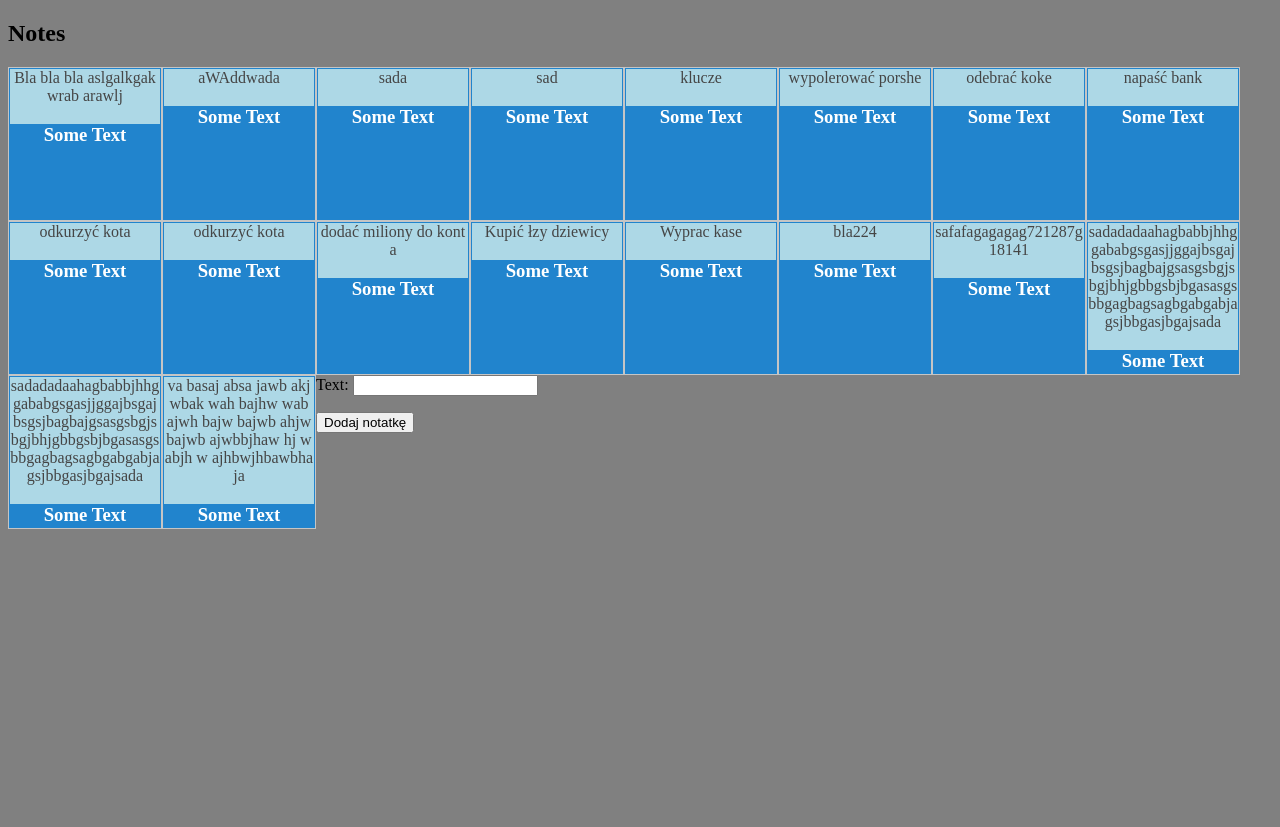
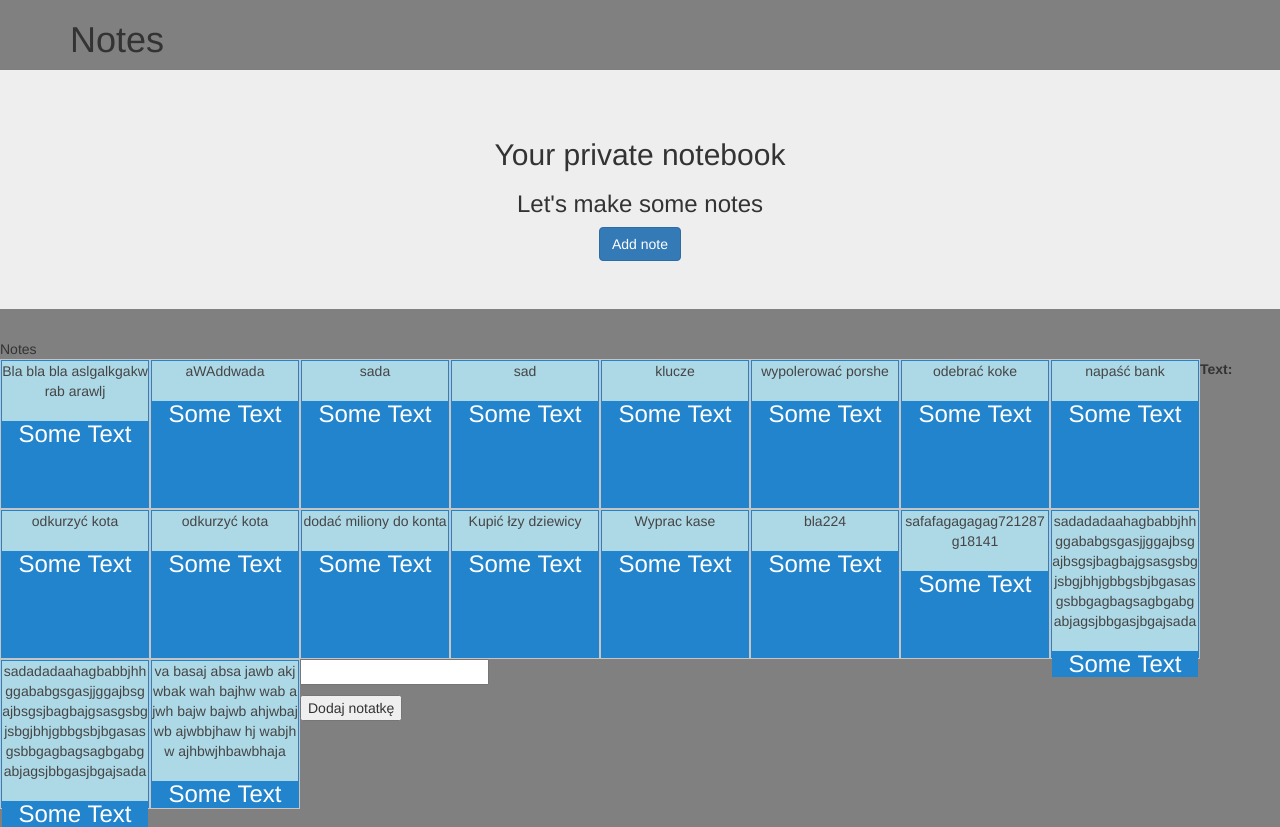
Before and after one commit to oskargras/firstapp, a Django app: page / in a window 1280 px wide. Before the commit the page ends 529 px from the top, so only its background shows below. Run offline with Django 3.2, Linux system fonts and the light colour scheme; data comes from the database, SQL or seed files in the repository; both versions use the stored data as it was after the commit; some libraries are stand-ins or nearby versions.

Commit message:
fixed js

```diff
--- a/notes/static/js/note.js
+++ b/notes/static/js/note.js
@@ -1,17 +1,20 @@
 $(document).ready(function() {
-$(".flip").flip({
-trigger: 'click',
-        axis: 'x'
-    });
 
+$( function() {
+    $( "#sortable" ).sortable();
+    $( "#sortable" ).disableSelection();
+});
 
-
-$(".flip").flip({
+$(function(){
+    $(".flip").flip({
         trigger: 'click',
         axis: 'x'
     });
+});
 
-
+$('.flip').on('click', function() {
+console.log('bangla');
+});
 
 
 });
--- a/notes/templates/note.html
+++ b/notes/templates/note.html
@@ -2,30 +2,39 @@
     <html>
         <head>
             <title>Notes</title>
+
+
+            <link rel="stylesheet" href="//code.jquery.com/ui/1.12.1/themes/base/jquery-ui.css">
+            <link rel="stylesheet" href="https://maxcdn.bootstrapcdn.com/bootstrap/3.3.6/css/bootstrap.min.css"/>
             <link rel="stylesheet" type="text/css" href="static/css/style.css">
             <script src="https://code.jquery.com/jquery-2.2.0.min.js"></script>
-            <link rel="stylesheet" href="//code.jquery.com/ui/1.12.1/themes/base/jquery-ui.css">
             <script src="https://code.jquery.com/jquery-1.12.4.js"></script>
             <script src="https://code.jquery.com/ui/1.12.1/jquery-ui.js"></script>
-            <script>
-              $( function() {
-                $( "#sortable" ).sortable();
-                $( "#sortable" ).disableSelection();
-              } );
-            </script>
             <script src="https://cdn.rawgit.com/nnattawat/flip/master/dist/jquery.flip.min.js"></script>
-            <script>
-                $(function(){
-                    $(".flip").flip({
-                        trigger: 'click',
-                        axis: 'x'
-                    });
-                });
-            </script>
         </head>
 
         <body>
+        <header class="container">
+           <div class="row">
+           <h1 class="col-sm-8">Notes</h1>
+        <!--<nav class="col-sm-8 text-left">-->
+          <!--<p></p>-->
+          <!--<p></p>-->
+          <!--<p></p>-->
+        <!--</nav>-->
+           </div>
+        </header>
+        <section class="jumbotron">
+          <div class="container">
+               <div class="row text-center">
+            <h2>Your private notebook</h2>
+              <h3>Let's make some notes</h3>
+              <a class="btn btn-primary" href="#" role="button">Add note</a>
+            </div>
+          </div>
+        </section>
 
+        <div class="note"
             <h2>Notes</h2>
             <ul id="sortable">
                 {% for note in notes %}
@@ -46,5 +55,6 @@
                 {{ form.as_p }}
                 <input type='submit' value='Dodaj notatkę'>
             </form>
+        <script src="static/js/note.js" charset="utf-8"></script>
         </body>
 </html>
```
Also changed, not shown: db.sqlite3.
